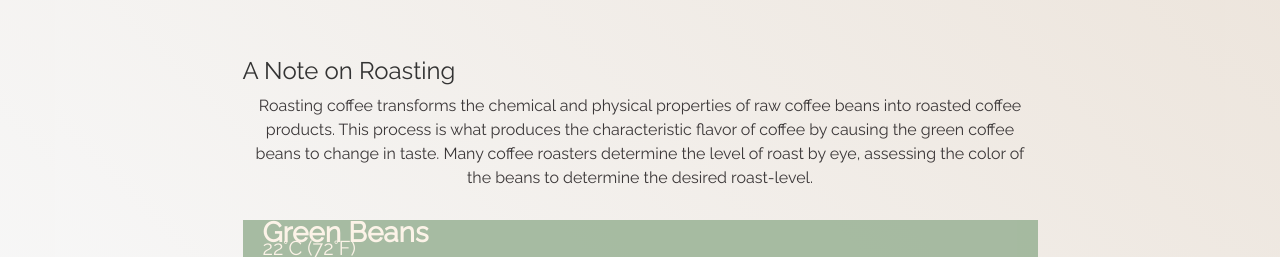
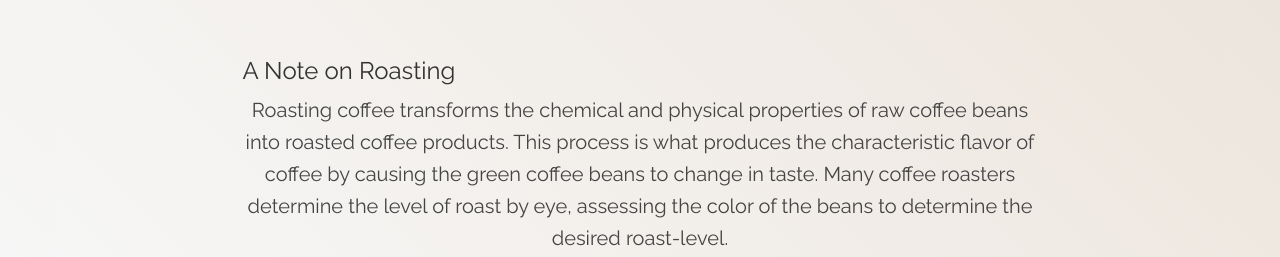
Before and after one commit to lindsayanunez/coffeeShop, a plain HTML site: page aboutCoffee.html in a window 1280 px wide. Shown: the part 494-751 px from the top of the page. Drawn offline with nearby package versions, Linux system fonts and the light colour scheme.

Commit message:
added style to the p tags

```diff
--- a/styles.css
+++ b/styles.css
@@ -71,12 +71,12 @@ h2{
 h4{
   font-size: 28px;
   font-weight: 700;
-  line-height: .2em;
+  line-height: 1em;
 }
 
 h5{
   font-size: 20px;
-  line-height: .2em;
+  line-height: 1em;
   font-weight: 200;
 }
 
@@ -254,8 +254,13 @@ footer{
 }
 
 .regions, .roasting p{
+  color: #444444;
+  line-height: 32px;
+  font-size: 20px;
+  font-weight: 100;
 
 }
+
 
 /*FOOTER SECTION*/
 
```
